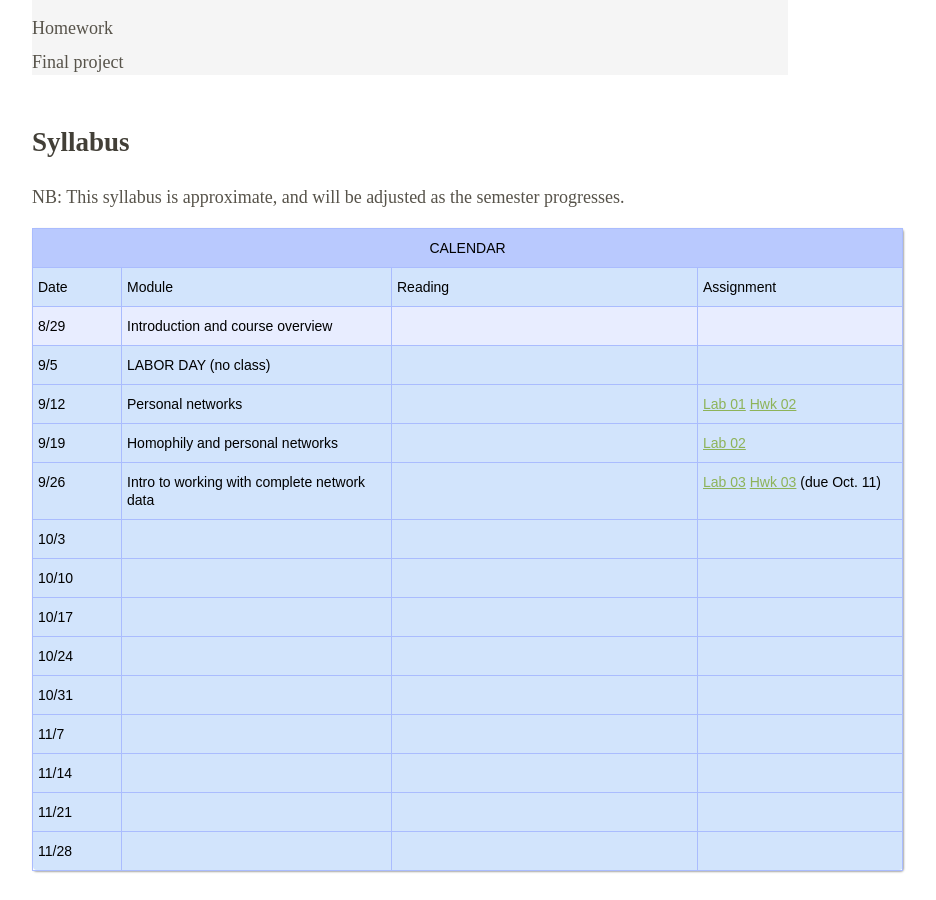
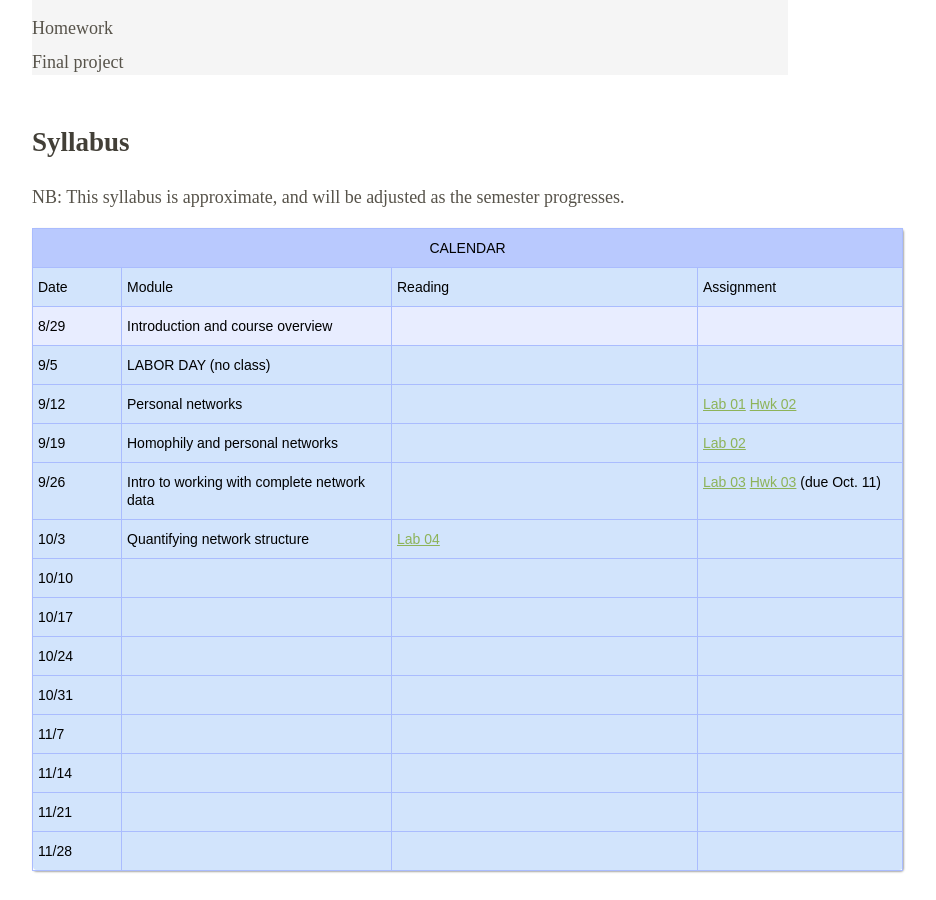
Before and after one commit to dfeehan/dfeehan.github.io, a Jekyll site: the page teaching/2016fa_ls88.html, which Jekyll copies as it is, in a window 1280 px wide and 900 px high, scrolled down 1224 px. Shown: the whole window, without its empty margins (76-1012 px from the left). Built offline with Jekyll 4.4.1, drawn with Linux system fonts in a browser that asks for light colours.

Commit message:
added lab04

```diff
--- a/teaching/2016fa_ls88.html
+++ b/teaching/2016fa_ls88.html
@@ -608,8 +608,10 @@
 10/3
 </td>
 <td class="tg-dn63">
+Quantifying network structure
 </td>
 <td class="tg-dn63">
+<a href="https://data8.berkeley.edu/hub/interact?repo=social-networks-connector&amp;path=lab04">Lab 04</a>
 </td>
 <td class="tg-dn63">
 </td>
```
